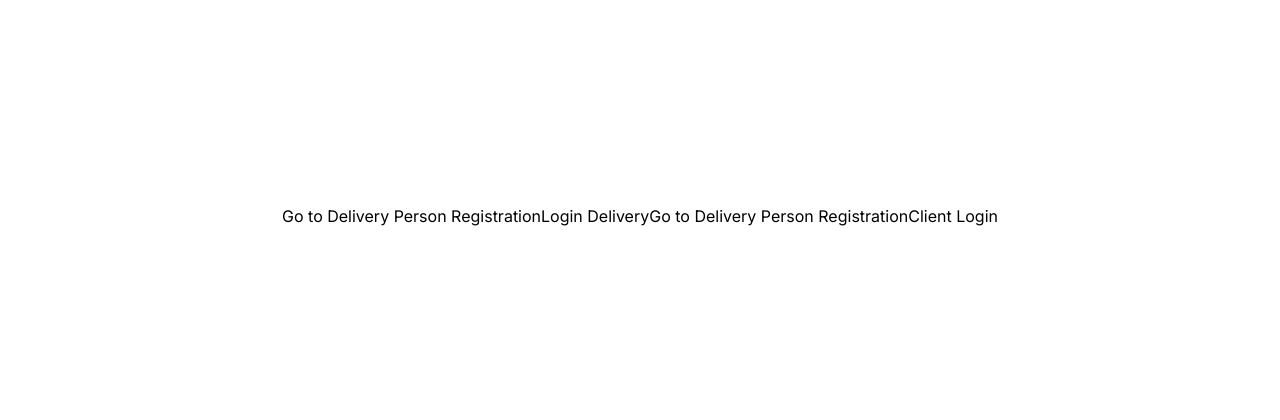
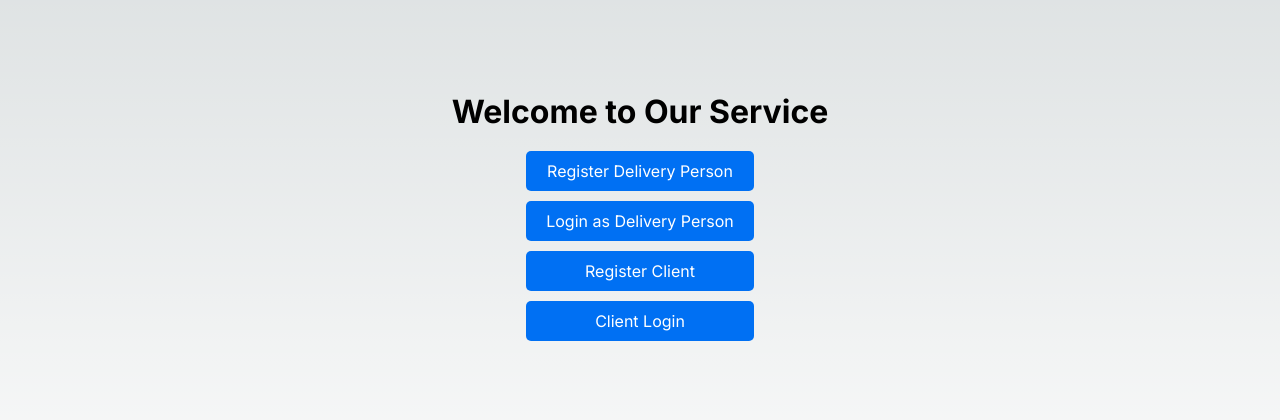
Before and after one commit to ombhojane/waybills, a Next.js app: page / in a window 1280 px wide. Shown: the part 184-604 px from the top of the page. Built offline with nearby package versions, Linux system fonts and the light colour scheme.

Commit message:
enhanced ux

```diff
--- a/src/app/page.module.css
+++ b/src/app/page.module.css
@@ -6,6 +6,37 @@
   padding: 6rem;
   min-height: 100vh;
 }
+
+.pageContainer {
+  display: flex;
+  flex-direction: column;
+  align-items: center;
+  justify-content: center;
+  height: 100vh;
+  text-align: center;
+}
+
+.navigation {
+  margin-top: 20px;
+  display: flex;
+  flex-direction: column;
+  gap: 10px;
+}
+
+.link {
+  display: inline-block;
+  background-color: #0070f3;
+  color: white;
+  padding: 10px 20px;
+  border-radius: 5px;
+  text-decoration: none;
+  transition: background-color 0.3s;
+}
+
+.link:hover {
+  background-color: #0056b3;
+}
+
 
 .description {
   display: inherit;
--- a/src/app/page.tsx
+++ b/src/app/page.tsx
@@ -1,35 +1,25 @@
-'use client'
 import React from 'react';
-import Form from '../../components/Form';
-import styles from "../src/app/page.module.css";
 import Link from 'next/link';
+import styles from './page.module.css';
 
 export default function Page() {
   return (
-    <div style={{
-      display: 'flex',
-      justifyContent: 'center',
-      alignItems: 'center',
-      height: '100vh',
-      backgroundColor: 'white',
-      backgroundRepeat: 'no-repeat'
-    }}>
-
-      <Link href="/register-delivery">
-        Go to Delivery Person Registration
-      </Link>
-
-      <Link href="/login-delivery">Login Delivery </Link>
-
-      {/* <Link href="/delivery-form">
-        Go to Delivery Form
-      </Link> */}
-      <Link href="/register-client">
-        Go to Delivery Person Registration
-      </Link>
-      <Link href="/login-client">
-        Client Login
-      </Link>
+    <div className={styles.pageContainer}>
+      <h1>Welcome to Our Service</h1>
+      <nav className={styles.navigation}>
+        <Link href="/register-delivery" legacyBehavior>
+          <a className={styles.link}>Register Delivery Person</a>
+        </Link>
+        <Link href="/login-delivery" legacyBehavior>
+          <a className={styles.link}>Login as Delivery Person</a>
+        </Link>
+        <Link href="/register-client" legacyBehavior>
+          <a className={styles.link}>Register Client</a>
+        </Link>
+        <Link href="/login-client" legacyBehavior>
+          <a className={styles.link}>Client Login</a>
+        </Link>
+      </nav>
     </div>
   );
 }
```
Also changed, not shown: pages/client.module.css (+46 -1 lines), pages/client.tsx (+16 -5 lines).
